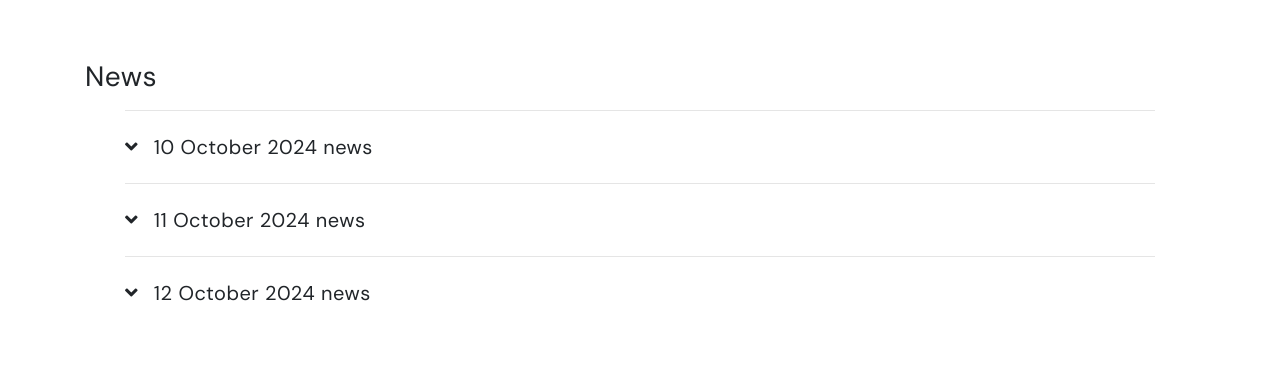
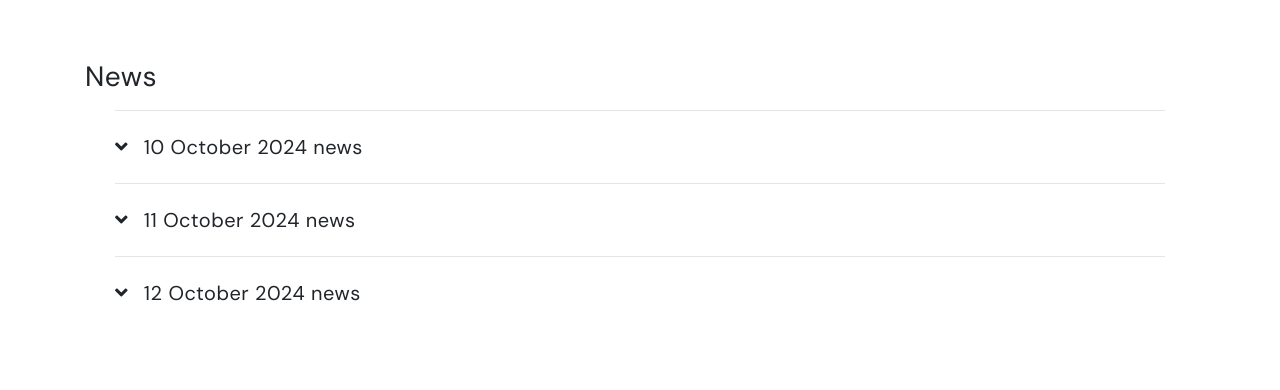
Before and after one commit to dawonkimhci/dawonkimhci.github.io, a Jekyll site: the page built from pages/index.md, in a window 1280 px wide. Shown: the part 690-1080 px from the top of the page. Built offline with Jekyll 4.4.1, drawn with Linux system fonts in a browser that asks for light colours.

Commit message:
Update index.md

```diff
--- a/pages/index.md
+++ b/pages/index.md
@@ -7,28 +7,28 @@
 <br>
 <!-- NEWS -->
 <h3>News</h3>
-<div id="newsContent" style="max-width: 1200px; margin: 0 auto; padding: 0 40px;">
+<div id="newsContent" style="max-width: 1200px; margin: 0 auto; padding: 0 30px;"> <!-- 좌우 간격을 늘림 -->
     <ul style="list-style-type: none; padding-left: 0;">
         <li class="news-item" style="line-height: 2.0;">
             <hr id="line1">
-            <i class="fas fa-angle-down" onclick="toggleDescription('desc1', this)" style="cursor: pointer; margin-right: 10px;"></i>
-            <span onclick="toggleDescription('desc1', this)" style="cursor: pointer;">10 October 2024 news</span>
+            <i class="fas fa-angle-down" style="cursor: pointer; margin-right: 10px;" onclick="toggleDescription('desc1')"></i>
+            <span onclick="toggleDescription('desc1')" style="cursor: pointer;">10 October 2024 news</span>
             <div id="desc1" class="description" style="display: none; margin-left: 20px;">
                 * description for 10 October 2024 news
             </div>
         </li>
         <li class="news-item" style="line-height: 2.0;">
             <hr id="line2">
-            <i class="fas fa-angle-down" onclick="toggleDescription('desc2', this)" style="cursor: pointer; margin-right: 10px;"></i>
-            <span onclick="toggleDescription('desc2', this)" style="cursor: pointer;">11 October 2024 news</span>
+            <i class="fas fa-angle-down" style="cursor: pointer; margin-right: 10px;" onclick="toggleDescription('desc2')"></i>
+            <span onclick="toggleDescription('desc2')" style="cursor: pointer;">11 October 2024 news</span>
             <div id="desc2" class="description" style="display: none; margin-left: 20px;">
                 * description for 11 October 2024 news
             </div>
         </li>
         <li class="news-item" style="line-height: 2.0;">
             <hr id="line3">
-            <i class="fas fa-angle-down" onclick="toggleDescription('desc3', this)" style="cursor: pointer; margin-right: 10px;"></i>
-            <span onclick="toggleDescription('desc3', this)" style="cursor: pointer;">12 October 2024 news</span>
+            <i class="fas fa-angle-down" style="cursor: pointer; margin-right: 10px;" onclick="toggleDescription('desc3')"></i>
+            <span onclick="toggleDescription('desc3')" style="cursor: pointer;">12 October 2024 news</span>
             <div id="desc3" class="description" style="display: none; margin-left: 20px;">
                 * description for 12 October 2024 news
             </div>
@@ -37,9 +37,9 @@
 </div>
 
 <script>
-    function toggleDescription(descId, element) {
+    function toggleDescription(descId) {
         var description = document.getElementById(descId);
-        var icon = element.previousElementSibling || element; // 아이콘이 이전 요소이므로 해당 아이콘을 찾음
+        var icon = document.querySelector("[onclick=\"toggleDescription('" + descId + "')\"]");
 
         if (description.style.display === "none") {
             description.style.display = "block";
@@ -52,4 +52,5 @@
         }
     }
 </script>
+
 <br>
```
